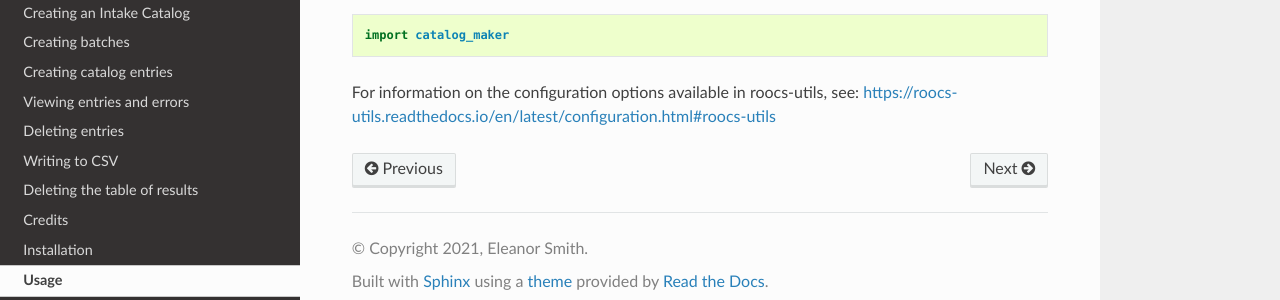
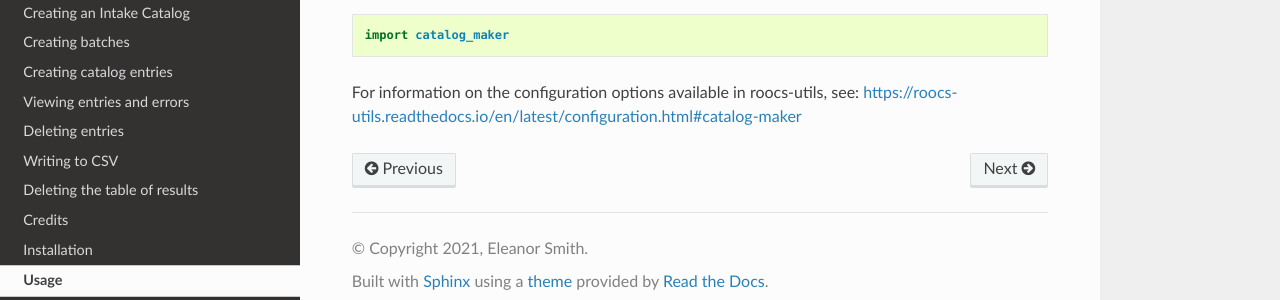
Before and after one commit to roocs/catalog-maker, a Sphinx documentation site: the page built from docs/usage.rst, in a window 1280 px wide. Shown: the part 194-494 px from the top of the page. Built offline with Sphinx 7.4.7 and the Read the Docs theme 2.0.0, drawn with Linux system fonts in a browser that asks for light colours; pages that are not in the unit, such as notebooks, are missing from menus; some of the changed lines change nothing that is shown.

Commit message:
use correct link

```diff
--- a/docs/usage.rst
+++ b/docs/usage.rst
@@ -6,4 +6,4 @@ To use catalog_maker in a project::
 
     import catalog_maker
 
-For information on the configuration options available in roocs-utils, see: https://roocs-utils.readthedocs.io/en/latest/configuration.html#roocs-utils
+For information on the configuration options available in roocs-utils, see: https://roocs-utils.readthedocs.io/en/latest/configuration.html#catalog-maker
```
